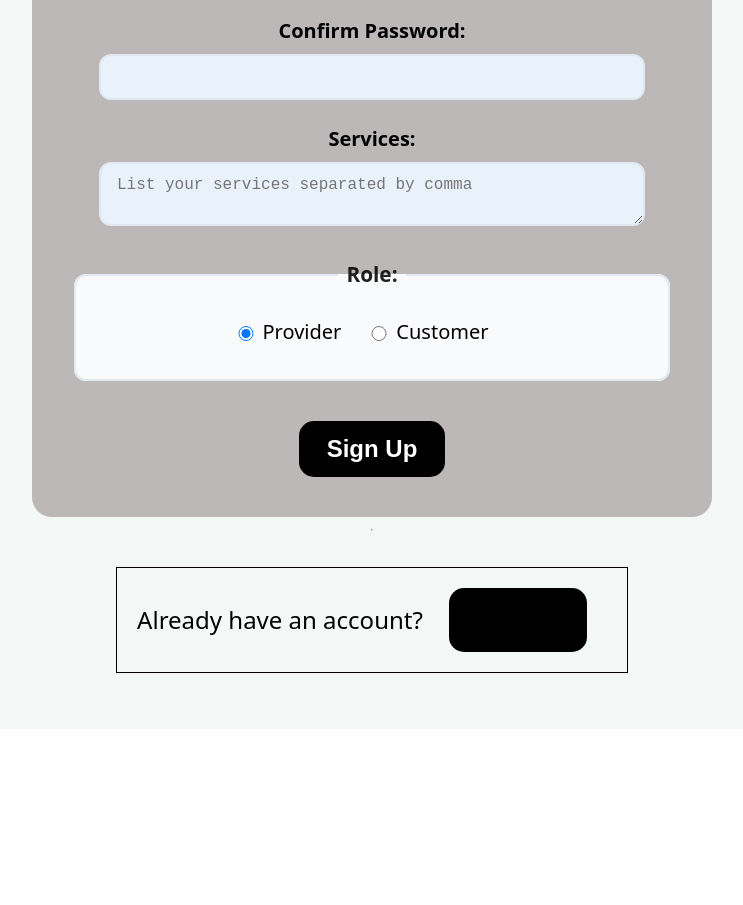
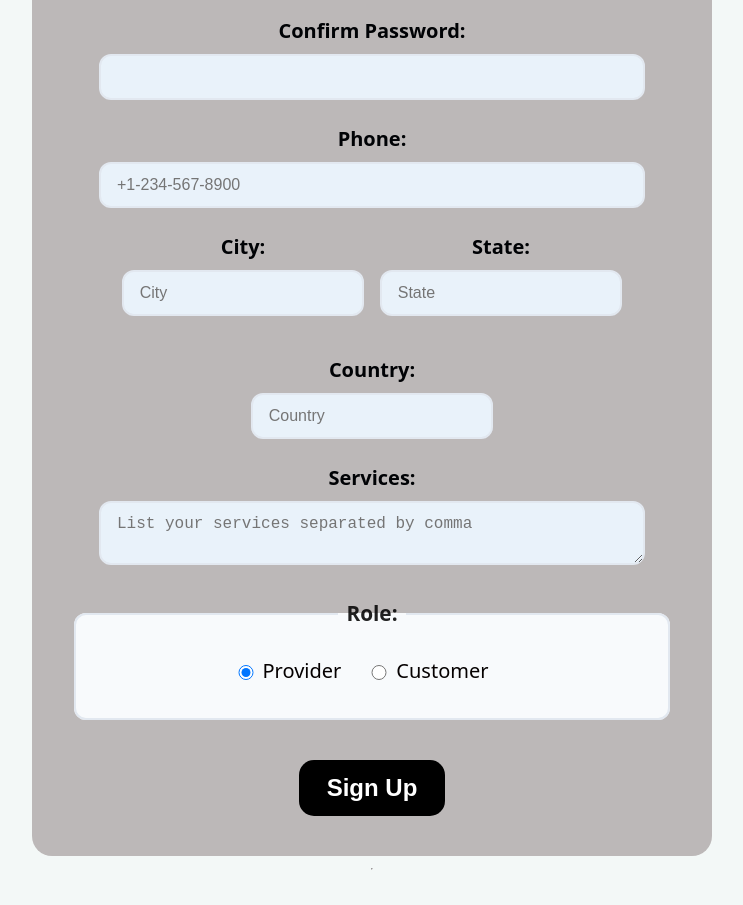
Before and after one commit to MelkWold/localTalentFrontend, a React (Vite) app: page /auth/register in a window 1280 px wide. Shown: the part 840-1745 px from the top of the page, without its empty margins (268-1011 px from the left). Before the commit the page ends 1601 px from the top, so only its background shows below. Built offline with nearby package versions, Linux system fonts and the light colour scheme.

Commit message:
Dashboard conditional rendoring done

```diff
--- a/src/components/Authenication/Register.css
+++ b/src/components/Authenication/Register.css
@@ -41,6 +41,7 @@
 .signUpForm input[type="email"],
 .signUpForm input[type="password"],
 .signUpForm input[type="text"],
+.signUpForm input[type="tel"],
 .signUpForm textarea,
 .signUpForm select {
     width:85%;
@@ -105,6 +106,12 @@
     border:none;
 }
 
+.address-form{
+    display: flex;
+    flex-wrap: wrap;
+    gap: 15px;
+    justify-content: center;
+}
 @media (max-width: 768px) {
     .signupContainer {
         padding: 1rem;
--- a/src/components/Authenication/Register.jsx
+++ b/src/components/Authenication/Register.jsx
@@ -12,6 +12,12 @@ export default function Register({ setNewUser }) {
         email: '',
         password: '',
         passwordConfirm:'',
+        phone:'',
+        userAddress: {
+            city:'',
+            state:'',
+            country:'',
+        },
         services: '',
         role: 'Provider',
     });
@@ -21,10 +27,24 @@ export default function Register({ setNewUser }) {
 
     // update formData using setFormData using data from  the signUp form
     function handleChange(e) {
-        setFormData({ ...formData, [e.target.name]:e.target.value });
+        const { name, value } = e.target;
+        if(name.startsWith('userAddress.')) {
+            // Handle nested address fields
+            const addressField = name.split('.')[1];
+            setFormData(prevData => ({
+                ...prevData,
+                userAddress: {
+                    ...prevData.userAddress,
+                    [addressField]: value
+                }
+            }));
+        } else {
+            // Handle non-address fields
+            setFormData({ ...formData, [name]: value })
+        }
 
         // Debugging step
-        if(e.target.name === 'role') console.log("Selected role:", e.target.value);
+        if(name === 'role') console.log("Selected role:", value);
     }
 
     function handleClick(){
@@ -42,7 +62,8 @@ export default function Register({ setNewUser }) {
             // convert services string to an array
             const submitData = {
                 ...formData,
-                services: formData.role === "Provider" ? formData.services.split(',').map(service => service.trim()).filter(service => service !== '') : []
+                services: formData.role === "Provider" ?
+                    formData.services.split(',').map(service => service.trim()).filter(service => service !== '') : []
             };
 
             // Debugging step
@@ -112,6 +133,57 @@ export default function Register({ setNewUser }) {
                 </div>
 
                 <div className= "form-group">
+                    <label htmlFor="phone">Phone: </label>
+                    <input
+                        id="phone"
+                        type="tel"
+                        name="phone"
+                        onChange={handleChange}
+                        value={formData.phone}
+                        placeholder='+1-234-567-8900'
+                        required />
+                </div>
+
+                <div className = "address-form">
+                <div className= "form-group">
+                    <label htmlFor="userAddress.city">City: </label>
+                    <input
+                        id="userAddress.city"
+                        type="text"
+                        name="userAddress.city"
+                        onChange={handleChange}
+                        value={formData.userAddress.city}
+                        placeholder='City'
+                        required />
+                </div>
+
+                <div className= "form-group">
+                    <label htmlFor="userAddress.state">State: </label>
+                    <input
+                        id="userAddress.state"
+                        type="text"
+                        name="userAddress.state"
+                        onChange={handleChange}
+                        value={formData.userAddress.state}
+                        placeholder='State'
+                        required />
+                </div>
+
+                <div className= "form-group">
+                    <label htmlFor="userAddress.country">Country: </label>
+                    <input
+                        id="userAddress.country"
+                        type="text"
+                        name="userAddress.country"
+                        onChange={handleChange}
+                        value={formData.userAddress.country}
+                        placeholder='Country'
+                        required />
+                </div>
+                </div>
+
+
+                <div className= "form-group">
                     <label htmlFor="services">Services: </label>
                     <textarea
                         id="services"
--- a/src/components/Dashboard/CustomerDashboard.jsx
+++ b/src/components/Dashboard/CustomerDashboard.jsx
@@ -23,15 +23,25 @@ export default function CustomerDashboard() {
 
     return (
         <>
-            <h1> Customer</h1>
             <div className = "profileCard">
             <div >
-                <h2>Customer Information</h2>
-                <p>{user.userName} </p>
-                <p>{user.userAddress?.city}, {user.userAddress?.state}, {user.userAddress?.country} </p>
-                <p>{user.phone}</p>
+                <h2>Personal Information</h2>
+                <p>
+                    <span style={{fontWeight: "bold"}}>Full Name: </span>
+                        {user.userName}
+                </p>
+                <p>
+                    <span style={{fontWeight: "bold"}}>Role: </span>
+                        {user.role}
+                </p>
+                <p><span style={{fontWeight: "bold"}}>Address: </span>
+                    {user.userAddress?.city}, {user.userAddress?.state}, {user.userAddress?.country}
+                </p>
+                <p><span style={{fontWeight: "bold"}}>Phone: </span>
+                    {user.phone}
+                    </p>
 
-                <h3>Reviews: </h3>
+                <h3><span style={{fontWeight: "bold"}}>Reviews: </span></h3>
                     {reviews.length > 0? (
                         reviews.map(review => (
                             <p key={review._id}>{review.reviewer.userName}: {review.rating}/5 - {review.comment}</p>))
--- a/src/components/Dashboard/ProviderDashboard.jsx
+++ b/src/components/Dashboard/ProviderDashboard.jsx
@@ -26,11 +26,23 @@ export default function ProviderDashboard() {
         <h1> Provider</h1>
         <div className = "profileCard">
             <div >
-                <h2>Provider Information</h2>
-                <p>{user.userName} </p>
-                <p>{user.userAddress?.city}, {user.userAddress?.state}, {user.userAddress?.country} </p>
-                <p>{user.phone}</p>
-                <p>{user.services?.length > 0 ? user.services.join(", ") : "No services listed" } </p>
+                <h2>Personal Information</h2>
+                <p>
+                    <span style={{fontWeight: "bold"}}>Full Name: </span>
+                        {user.userName}
+                </p>
+                <p>
+                    <span style={{fontWeight: "bold"}}>Role: </span>
+                        {user.role}
+                </p>
+                <p><span style={{fontWeight: "bold"}}>Address: </span>
+                    {user.userAddress?.city}, {user.userAddress?.state}, {user.userAddress?.country}
+                </p>
+                <p><span style={{fontWeight: "bold"}}>Phone: </span>
+                    {user.phone}
+                    </p>
+
+                <p><span style={{fontWeight: "bold"}}>Services: </span>{user.services?.length > 0 ? user.services.join(", ") : "No services listed" } </p>
 
                 <h3>Reviews: </h3>
                 {reviews.length > 0? (
```
Lines whose indentation alone changed are shown as unchanged.
